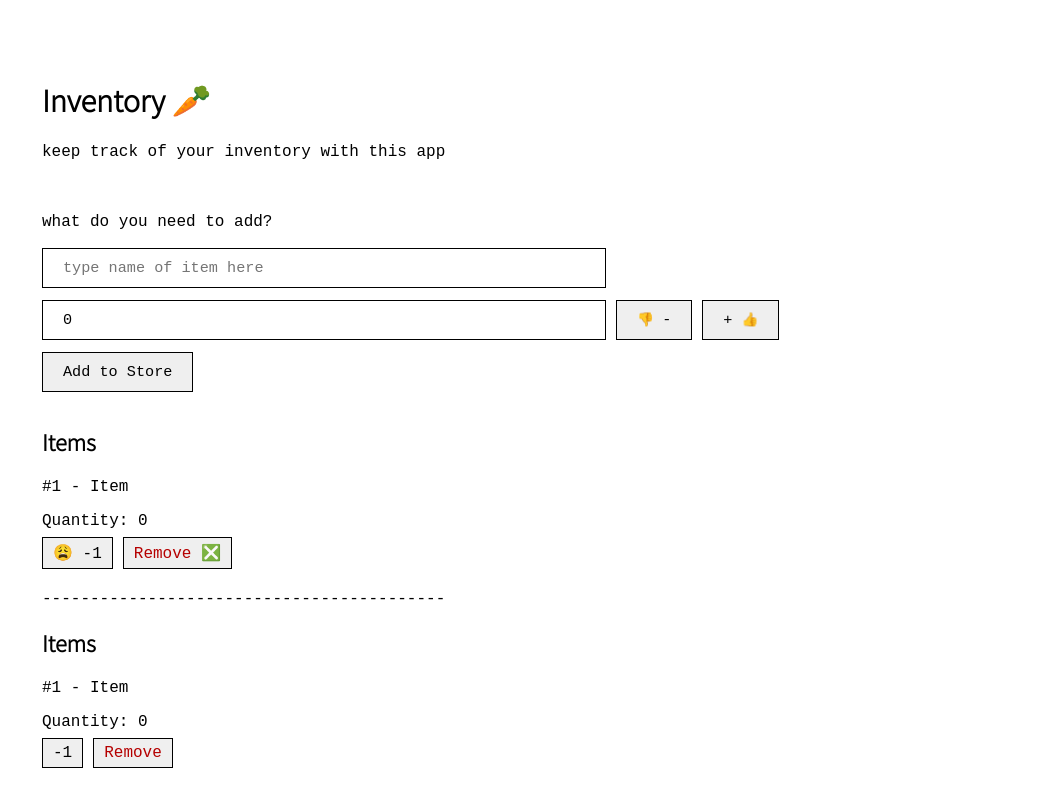
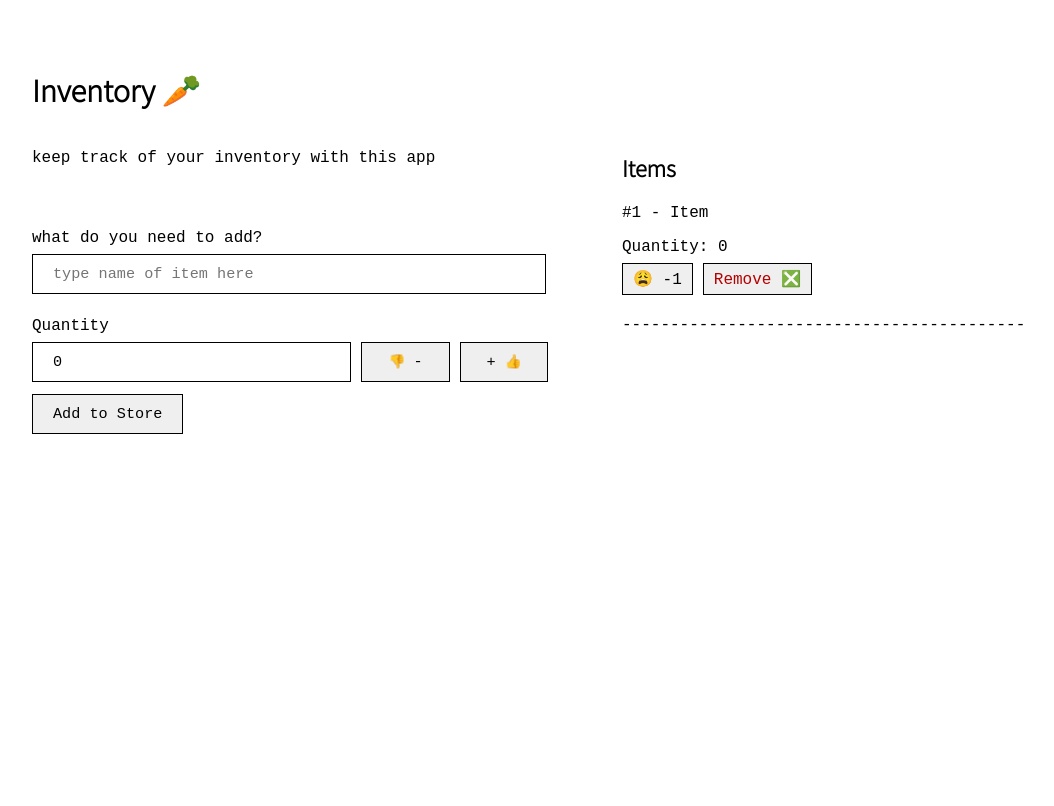
Before and after one commit to benjaminsanga/items_inventory, a React (Create React App) app: page / in a window 1280 px wide. Shown: the top 806 px of the page, without its empty margins (18-1072 px from the left). Built offline with nearby package versions, Linux system fonts and the light colour scheme; a web font is replaced by a local one.

Commit message:
redux items slice

```diff
--- a/src/App.css
+++ b/src/App.css
@@ -6,3 +6,17 @@
 .danger {
     color: #b50000;
 }
+
+main {
+    display: flex;
+    flex-direction: row;
+    justify-content: space-between;
+}
+
+main div {
+    width: 50vw;
+}
+
+.quantity-btn {
+    width: 15%;
+}
--- a/src/App.tsx
+++ b/src/App.tsx
@@ -1,68 +1,71 @@
 // import React from 'react';
 import React, { useState } from 'react';
 import { store } from './features/store';
-import { decrement, increment } from './features/quantity-slice'
+import { setItem, decrementInputQuantity, incrementInputQuantity } from './features/quantity-slice'
 import './App.css';
 
 function App() {
 
-  const [item, setItem] = useState('')
-  const [quantity, setQuantity] = useState(store.getState())
-
   // Can still subscribe to the store
-  store.subscribe(() => '')
+  store.subscribe(() => console.log(store.getState()))
 
   const handleChangeItem = (e: React.ChangeEvent<HTMLInputElement>) => {
-    e.currentTarget.value.length > 0 ? setItem(e.target.value) : ''
+    e.currentTarget.value.length > 0 ? store.dispatch ( setItem(e.target.value) ) : ''
   }
+
+  const handleAddToStore = () => {
+
+  }
+
   return (
     <div className="App">
       <header className="App-header">
         <h1>Inventory 🥕 </h1>
       </header>
       <main>
+        <div>
           <p>keep track of your inventory with this app</p><br /><br />
-        <span>what do you need to add?</span>
 
           <form>
+            <span>what do you need to add?</span>
             <input
             type={'text'}
             onChange={(e) => handleChangeItem(e)}
             placeholder='type name of item here'
-          value={item} />
-          <br />
-          <input type={'text'} placeholder={'quantity'} value={quantity.value} onChange={()=>''} />
+            value={store.getState().quantitySlice.item} />
+
+            <br /><br />
+
+            <span>Quantity</span>
+            <input type={'text'} placeholder={'quantity'} value={store.getState().quantitySlice.quantity} onChange={()=>''} style={{width: '47%'}} />
 
             <button onClick={(e) => {
               e.preventDefault()
-            store.dispatch( decrement() )
-            setQuantity(store.getState())
-            }}><b style={{fontSize: '0.85rem'}}> 👎 </b> -</button>
+              if (store.getState().quantitySlice.quantity <= 0) return
+              store.dispatch( decrementInputQuantity() )
+              }} className='quantity-btn'><b style={{fontSize: '0.85rem'}}> 👎 </b> -</button>
 
             <button onClick={(e) => {
               e.preventDefault()
-            store.dispatch( increment() )
-            setQuantity(store.getState())
-            }}>+ <b style={{fontSize: '0.85rem'}}> 👍 </b></button>
+              store.dispatch( incrementInputQuantity() )
+              }} className='quantity-btn'>+ <b style={{fontSize: '0.85rem'}}> 👍 </b></button>
             <br/>
-          <button>Add to Store</button>
+
+            <button onClick={() => handleAddToStore()}>Add to Store</button>
+
           </form>
+        </div>
 
+        <div>
           <section>
             <h2>Items</h2>
             <p>#1 - Item</p>
             <span>Quantity: {0}</span>
-          <button onClick={() => store.dispatch( decrement() )} className='small-box'>😩  -1</button>
-          <button onClick={() => store.dispatch( increment() )} className='small-box danger'>Remove ❎ </button>
+            <button onClick={() => ''} className='small-box'>😩  -1</button>
+            <button onClick={() => ''} className='small-box danger'>Remove ❎ </button>
+            <p>------------------------------------------</p>
           </section>
-        <p>------------------------------------------</p>
-        <section>
-          <h2>Items</h2>
-          <p>#1 - Item</p>
-          <span>Quantity: {0}</span>
-          <button onClick={() => store.dispatch( decrement() )} className='small-box'>-1</button>
-          <button onClick={() => increment()} className='small-box danger'>Remove</button>
-        </section>
+        </div>
       </main>
     </div>
   );
--- a/src/features/items-slice.ts
+++ b/src/features/items-slice.ts
@@ -1,11 +1,14 @@
 import { createSlice } from '@reduxjs/toolkit'
 
 export const itemSlice = createSlice({
-    name: '',
-    initialState: {
-
-    },
+    name: 'items',
+    initialState: [],
     reducers: {
-
+        addItem(state, payload) {
+            [...state, payload]
+        },
+        removeItem(state, index) {
+            state.filter((_, i) => i !== index.payload)
+        }
     }
 })
--- a/src/features/quantity-slice.ts
+++ b/src/features/quantity-slice.ts
@@ -3,16 +3,20 @@ import { createSlice } from '@reduxjs/toolkit'
 export const quantitySlice = createSlice({
     name: 'counter',
     initialState: {
-        value: 0,
+        item: '',
+        quantity: 0,
     },
     reducers: {
-        decrement: state => {
-            state.value -= 1
+        setItem: (state, action) => {
+            state.item = state.item + action.payload
         },
-        increment: state => {
-            state.value += 1
+        decrementInputQuantity: state => {
+            state.quantity--
+        },
+        incrementInputQuantity: state => {
+            state.quantity++
         }
     }
 })
 
-export const { decrement, increment } = quantitySlice.actions
+export const { setItem, decrementInputQuantity, incrementInputQuantity } = quantitySlice.actions
--- a/src/features/store.ts
+++ b/src/features/store.ts
@@ -1,6 +1,10 @@
 import { configureStore } from "@reduxjs/toolkit"
+import { itemSlice } from "./items-slice"
 import { quantitySlice } from './quantity-slice'
 
 export const store = configureStore({
-    reducer: quantitySlice.reducer
+    reducer: {
+        quantitySlice: quantitySlice.reducer,
+        itemSlice: itemSlice.reducer
+    }
 })
--- a/src/index.css
+++ b/src/index.css
@@ -15,8 +15,8 @@ span {
   display: block;
 }
 
-div {
-  padding: 20px;
+div.App {
+  padding: 40px;
   margin: 10px;
   box-sizing: border-box;
 }
@@ -26,7 +26,7 @@ form {
 }
 
 input {
-  width: 45%;
+  width: 80%;
 }
 
 form input, button {
```
Lines whose indentation alone changed are shown as unchanged.
